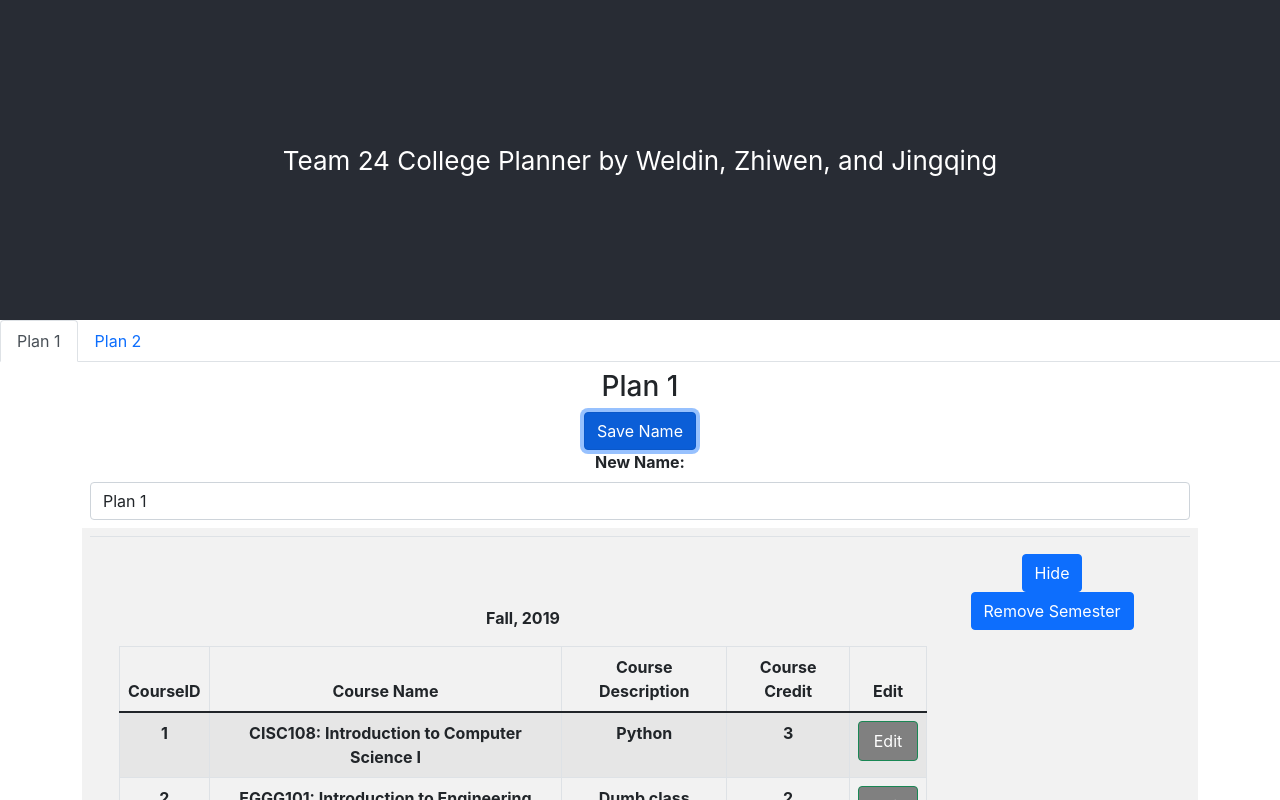
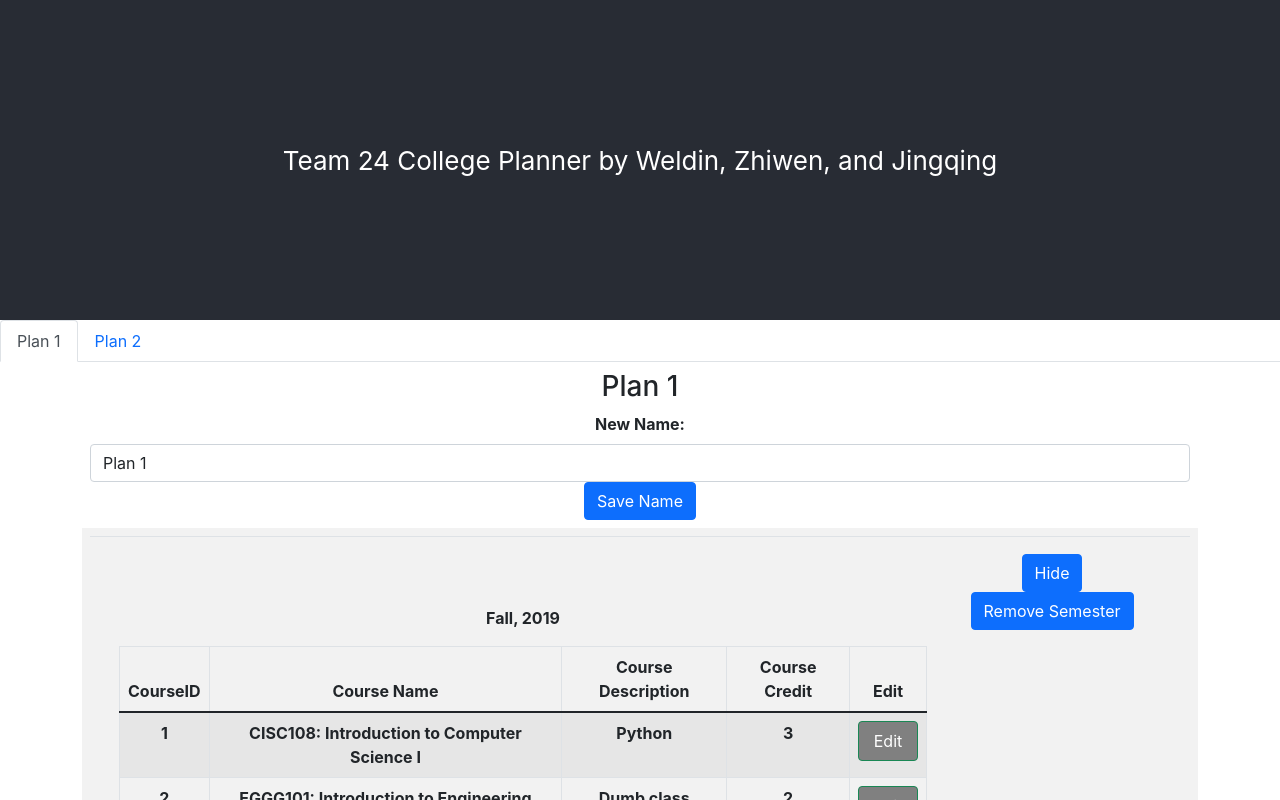
Before and after one commit to UD-CISC275-S22/cis-scheduler-team24, a React (Create React App) app: page / in a window 1280 px wide. Both pictures are taken after a click on the button "Edit Name". Shown: the top 800 px of the page. Built offline with nearby package versions, Linux system fonts and the light colour scheme.

Commit message:
Added ability to change plan names

```diff
--- /dev/null
+++ b/src/components/editPlan.tsx
@@ -0,0 +1,37 @@
+import React, { useState } from "react";
+import { Col, Form, Button } from "react-bootstrap";
+import { Plan } from "../interfaces/plan";
+
+export function EditPlan({
+    plan,
+    setPlanName,
+    openEdit
+}: {
+    plan: Plan;
+    setPlanName: (id: number, name: string) => void;
+    openEdit: () => void;
+}): JSX.Element {
+    const [name, setName] = useState<string>(plan.name);
+
+    function save(): void {
+        setPlanName(plan.id, name);
+        openEdit();
+    }
+
+    return (
+        <div>
+            <Form.Group>
+                <Form.Label>New Name:</Form.Label>
+                <Col>
+                    <Form.Control
+                        value={name}
+                        onChange={(
+                            event: React.ChangeEvent<HTMLInputElement>
+                        ) => setName(event.target.value)}
+                    />
+                </Col>
+            </Form.Group>
+            <Button onClick={save}>Save Name</Button>
+        </div>
+    );
+}
--- a/src/components/viewPlan.tsx
+++ b/src/components/viewPlan.tsx
@@ -1,8 +1,9 @@
 import React, { useState } from "react";
-import { Container, Button, Table, Col, Form } from "react-bootstrap";
+import { Container, Button, Table } from "react-bootstrap";
 import { Plan } from "../interfaces/plan";
 import { Semester } from "../interfaces/semester";
 import { ListSemesters } from "./listSemesters";
+import { EditPlan } from "./editPlan";
 
 export function ViewPlan({
     plan,
@@ -17,14 +18,9 @@ export function ViewPlan({
 }): JSX.Element {
     const [semesters, setSemesters] = useState<Semester[]>(plan.semesters);
     const [isEditing, setEditing] = useState<boolean>(false);
-    const [planName /*, setPlanName*/] = useState<string>(plan.name);
 
     function openEdit(): void {
         setEditing(!isEditing);
-    }
-
-    function changePlanName(event: React.ChangeEvent<HTMLInputElement>) {
-        setPlanName(plan.id, event.target.value);
     }
 
     function removePlan(): void {
@@ -65,23 +61,20 @@ export function ViewPlan({
                     <thead>
                         <tr>
                             <th>
-                                <h3>{planName}</h3>
-                                <span>
-                                    <Button onClick={openEdit}>
-                                        {isEditing ? "Save Name" : "Edit Name"}
-                                    </Button>
-                                </span>
-                                {isEditing && (
-                                    <Form.Group controlId="formplanname">
-                                        <Form.Label>New Name:</Form.Label>
-                                        <Col>
-                                            <Form.Control
-                                                value={planName}
-                                                onChange={changePlanName}
-                                            />
-                                        </Col>
-                                    </Form.Group>
-                                )}
+                                <h3>{plan.name}</h3>
+                                <div>
+                                    {isEditing ? (
+                                        <EditPlan
+                                            plan={plan}
+                                            setPlanName={setPlanName}
+                                            openEdit={openEdit}
+                                        ></EditPlan>
+                                    ) : (
+                                        <Button onClick={openEdit}>
+                                            Edit Name
+                                        </Button>
+                                    )}
+                                </div>
                             </th>
                         </tr>
                     </thead>
```
